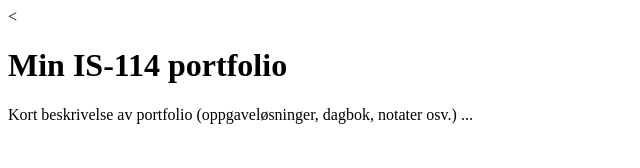
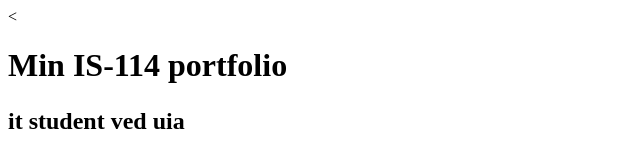
Before and after one commit to BappoAvocado/prosjektoblig3_2, a plain HTML site: page docs/index.html in a window 1280 px wide. Shown: the whole page, without its empty margins (0-640 px from the left). Drawn offline with Linux system fonts and the light colour scheme.

Commit message:
commit prøve

```diff
--- a/docs/index.html
+++ b/docs/index.html
@@ -7,6 +7,8 @@
 <</head>
 <body>
 <h1>Min IS-114 portfolio</h1>
-<p>Kort beskrivelse av portfolio (oppgaveløsninger, dagbok, notater osv.) ... </
+
+<h2>
+<p>it student ved uia</p>
 </body>
 </html>
```
